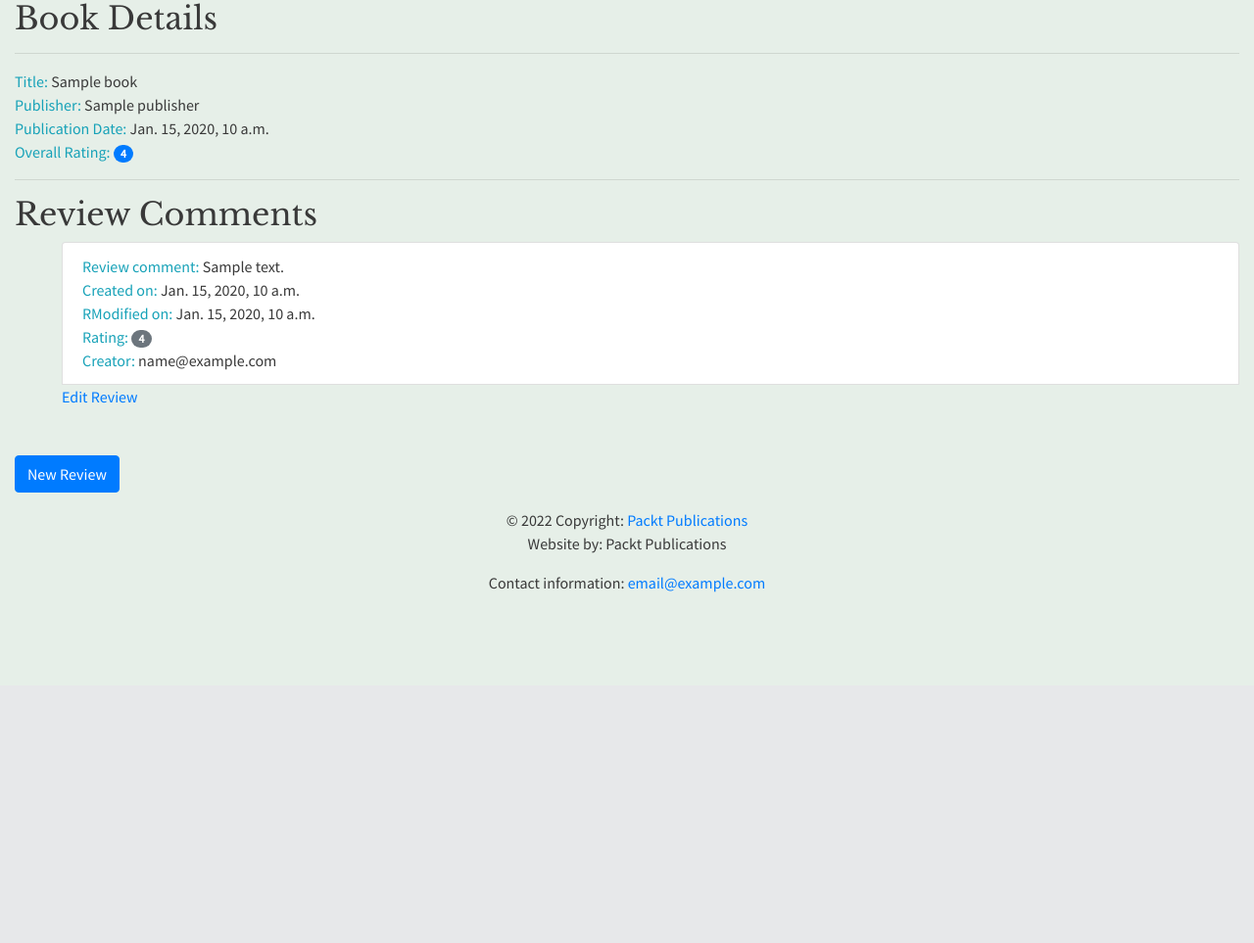
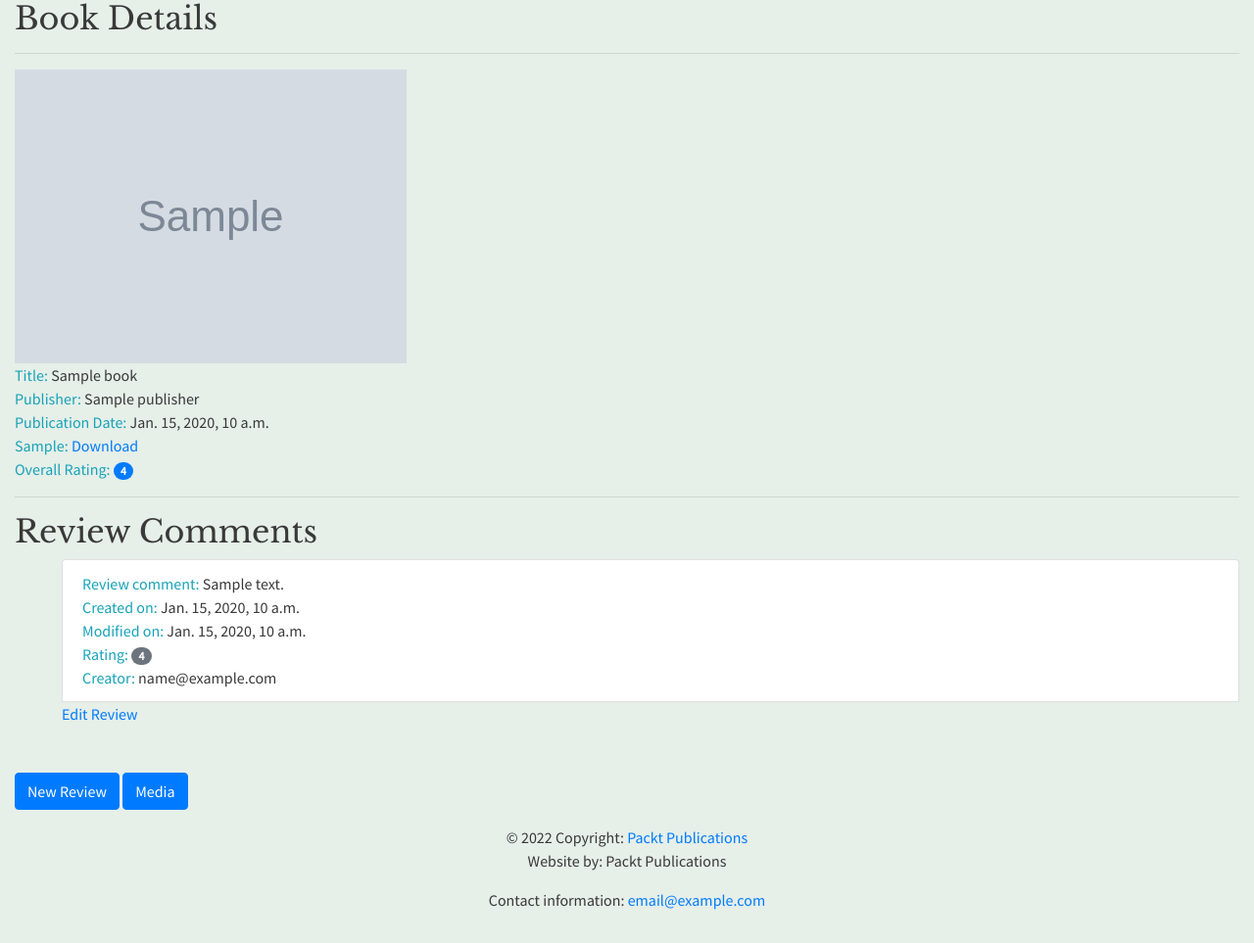
Before and after one commit to Demo318/bookr, a Django app: template reviews/templates/reviews/book_detail.html in a window 1280 px wide. Shown: the part 100-1063 px from the top of the page at 98% size. Before the commit the page ends 705 px from the top, so only its background shows below. Run offline with Django 4.2, Linux system fonts and the light colour scheme; the template is opened without the code that fills it: most values are stand-ins (such as "Sample title", 1, 10 or a date in 2020); grey boxes marked "Sample" are stand-in pictures; some libraries are stand-ins or nearby versions.

Commit message:
Complete Chapter 8

```diff
--- a/reviews/templates/reviews/book_detail.html
+++ b/reviews/templates/reviews/book_detail.html
@@ -3,12 +3,20 @@
 {% block content %}
     <h2>Book Details</h2>
     <hr>
+    {% if book.cover %}
+    <img src="{{ book.cover.url }}">
+    <br>
+    {% endif %}
     <span class="text-info">Title: </span><span>{{book.title}}</span>
     <br>
     <span class="text-info">Publisher: </span><span>{{book.publisher}}</span>
     <br>
     <span class="text-info">Publication Date: </span><span>{{book.publication_date}}</span>
     <br>
+    {% if book.sample %}
+    <span class="text-info">Sample: </span><span><a href="{{ book.sample.url }}">Download</a></span>
+    <br>
+    {% endif %}
     <span class="text-info">Overall Rating: </span><span class ="
                                                         badge
                                                         badge-primary
@@ -25,7 +33,7 @@
                 <span class="text-info">Created on: </span><span>{{ review.date_created }}</span>
                 <br>
                 {% if review.date_edited %}
-                <span class="text-info">RModified on: </span><span>{{ review.date_edited }}</span>
+                <span class="text-info">Modified on: </span><span>{{ review.date_edited }}</span>
                 <br>
                 {% endif %}
                 <span class="text-info">Rating: </span><span class="
@@ -45,4 +53,7 @@
     <a href="{% url 'review_create' book.pk %}">
         <button class="btn btn-primary">New Review</button>
     </a>
+    <a href="{% url 'book_media' book.pk %}">
+        <button class="btn btn-primary">Media</button>
+    </a>
 {% endblock %}
```
